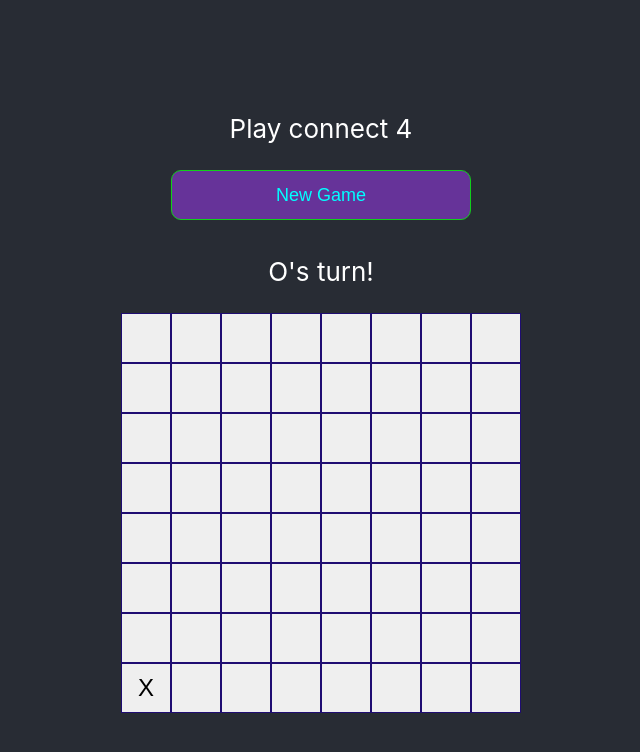
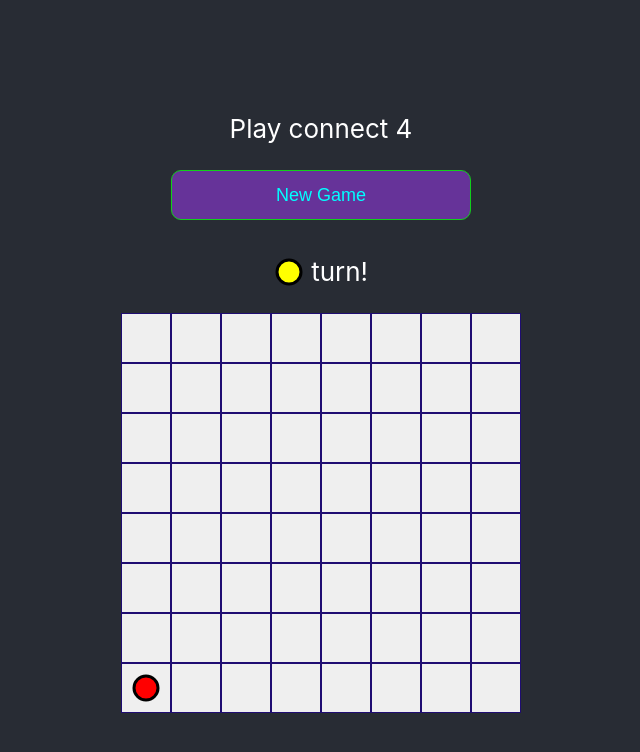
Before and after one commit to tonyt50/leetcodefrontend, a React (Create React App) app: page / in a window 1280 px wide. Both pictures are taken after a click on the button 465 px from the left and 338 px from the top of the page. Shown: the top 752 px of the page, without its empty margins (319-959 px from the left). Built offline with nearby package versions, Linux system fonts and the light colour scheme.

Commit message:
yellow and red svg in place

```diff
--- a/src/App.css
+++ b/src/App.css
@@ -1,5 +1,10 @@
 button {
   outline: none;
+}
+
+svg {
+  display: inline-block;
+  vertical-align: bottom;
 }
 
 .App {
@@ -31,11 +36,19 @@ button {
 }
 
 .Connect4Button {
-  padding: 5px 8px;
+  display: flex;
+  justify-content: center;
+  align-items: center;
+  padding: 0;
   height: 50px;
   width: 50px;
   font-size: x-large;
   border: solid 1px rgb(31, 13, 114);
+}
+
+.Connect4Button.hovered {
+  box-shadow: 8px 10px rgb(83, 31, 143);
+  transform: translateY(-4px);
 }
 
 .GameButton {
--- a/src/App.tsx
+++ b/src/App.tsx
@@ -2,8 +2,9 @@ import React, { Component } from "react";
 // import logo from "./logo.svg";
 import "./App.css";
 import { Vector } from "./types";
+import { ReactComponent as Piece } from "./piece.svg";
 
-type DirectionsObject<T extends string> = {[key in T]: Vector};
+type DirectionsObject<T extends string> = { [key in T]: Vector };
 
 type SquareValues = "X" | "O" | "";
 
@@ -15,14 +16,15 @@ interface AppState {
   squares: Squares;
   currentPlayer: SquareValues;
   winner: "X" | "O" | undefined;
+  whatColumnIsHoverd: number | undefined;
 }
 
 const directionsObject: DirectionsObject<directions> = {
-  diagonalLeft: {x: -1, y: 1},
-  diagonalRight: {x: 1, y: 1},
-  horizontal: {x: 1, y: 0},
-  vertical: {x: 0, y: 1}
-}
+  diagonalLeft: { x: -1, y: 1 },
+  diagonalRight: { x: 1, y: 1 },
+  horizontal: { x: 1, y: 0 },
+  vertical: { x: 0, y: 1 }
+};
 
 class App extends Component<{}, AppState> {
   state: AppState = createInitialAppState();
@@ -46,7 +48,11 @@ class App extends Component<{}, AppState> {
       newSquares[rowToPlaceSquare] = [...newSquares[rowToPlaceSquare]];
       newSquares[rowToPlaceSquare][x] = currentPlayer;
 
-      const winner = calculateWinner(newSquares, { x, y: rowToPlaceSquare }, directionsObject);
+      const winner = calculateWinner(
+        newSquares,
+        { x, y: rowToPlaceSquare },
+        directionsObject
+      );
 
       return {
         squares: newSquares,
@@ -60,8 +66,19 @@ class App extends Component<{}, AppState> {
     this.setState(createInitialAppState());
   };
 
+  onColumnHover = (x: number | undefined) => {
+    this.setState({ whatColumnIsHoverd: x });
+  };
+
   render() {
     const { winner, currentPlayer } = this.state;
+    const turnMessage = (
+      <>{currentPlayer === "X" ? <Piece /> : <Piece fill="yellow" />} turn!</>
+    );
+    const winningMessage = winner && (
+      <>{winner === "X" ? <Piece /> : <Piece fill="yellow" />} is the winner!</>
+    );
+
     return (
       <div className="App">
         <div className="App-body">
@@ -69,21 +86,33 @@ class App extends Component<{}, AppState> {
           <button onClick={this.newGame} className="GameButton">
             New Game
           </button>
-          <p>
-            {winner ? `${winner} is the winner!` : `${currentPlayer}'s turn!`}
-          </p>
+          <p>{winningMessage || turnMessage}</p>
           <div>
             {this.state.squares.map((row, y) => (
               <div className="Connect4Row" key={y}>
-                {row.map((squareValue, x) => (
-                  <button
-                    className="Connect4Button"
-                    onClick={() => this.onConnect4Click(x, y)}
-                    key={`${x}-${y}`}
-                  >
-                    {squareValue}
-                  </button>
-                ))}
+                {row.map((squareValue, x) => {
+                  let classNames = "Connect4Button";
+                  if (this.state.whatColumnIsHoverd === x) {
+                    classNames += " hovered";
+                  }
+                  return (
+                    <button
+                      onMouseEnter={() => this.onColumnHover(x)}
+                      onMouseOut={() => this.onColumnHover(undefined)}
+                      className={classNames}
+                      onClick={() => this.onConnect4Click(x, y)}
+                      key={`${x}-${y}`}
+                    >
+                      {squareValue === "X" ? (
+                        <Piece />
+                      ) : squareValue === "O" ? (
+                        <Piece fill="yellow" />
+                      ) : (
+                        undefined
+                      )}
+                    </button>
+                  );
+                })}
               </div>
             ))}
           </div>
@@ -99,7 +128,8 @@ function createInitialAppState(): AppState {
   return {
     squares: createInitialSquares(),
     currentPlayer: "X",
-    winner: undefined
+    winner: undefined,
+    whatColumnIsHoverd: undefined
   };
 }
 
@@ -134,12 +164,16 @@ function calculateWinner<D extends string>(
   lastChange: Vector,
   directions: DirectionsObject<D>
 ): "X" | "O" | undefined {
-  const results: {[key: string]: number} = {}
+  const results: { [key: string]: number } = {};
 
   const team = squares[lastChange.y][lastChange.x];
 
   for (const [directionName, vector] of Object.entries<Vector>(directions)) {
-    results[directionName] = calculateNoOfContinousTeamAlongVector(squares, lastChange, vector)
+    results[directionName] = calculateNoOfContinousTeamAlongVector(
+      squares,
+      lastChange,
+      vector
+    );
   }
 
   if (Object.values(results).some(result => result >= 4)) {
```
Also changed, not shown: src/piece.svg (added).
